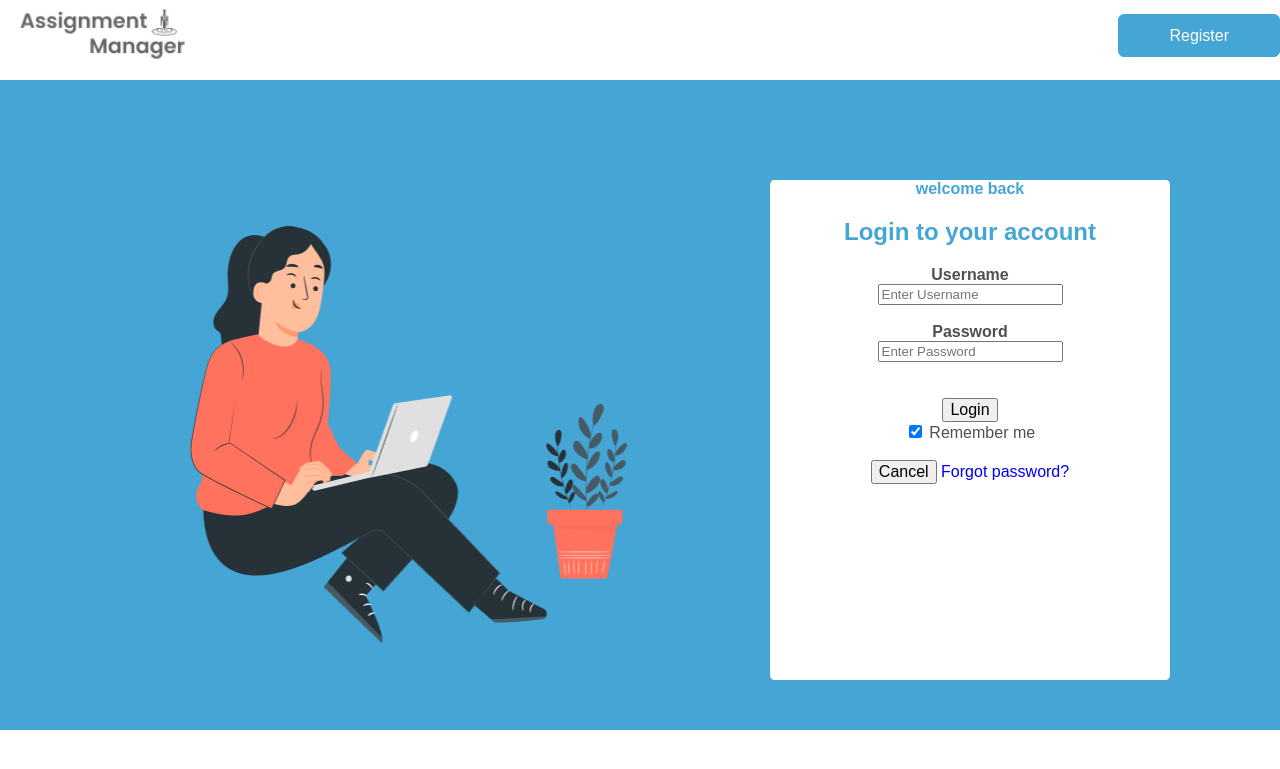
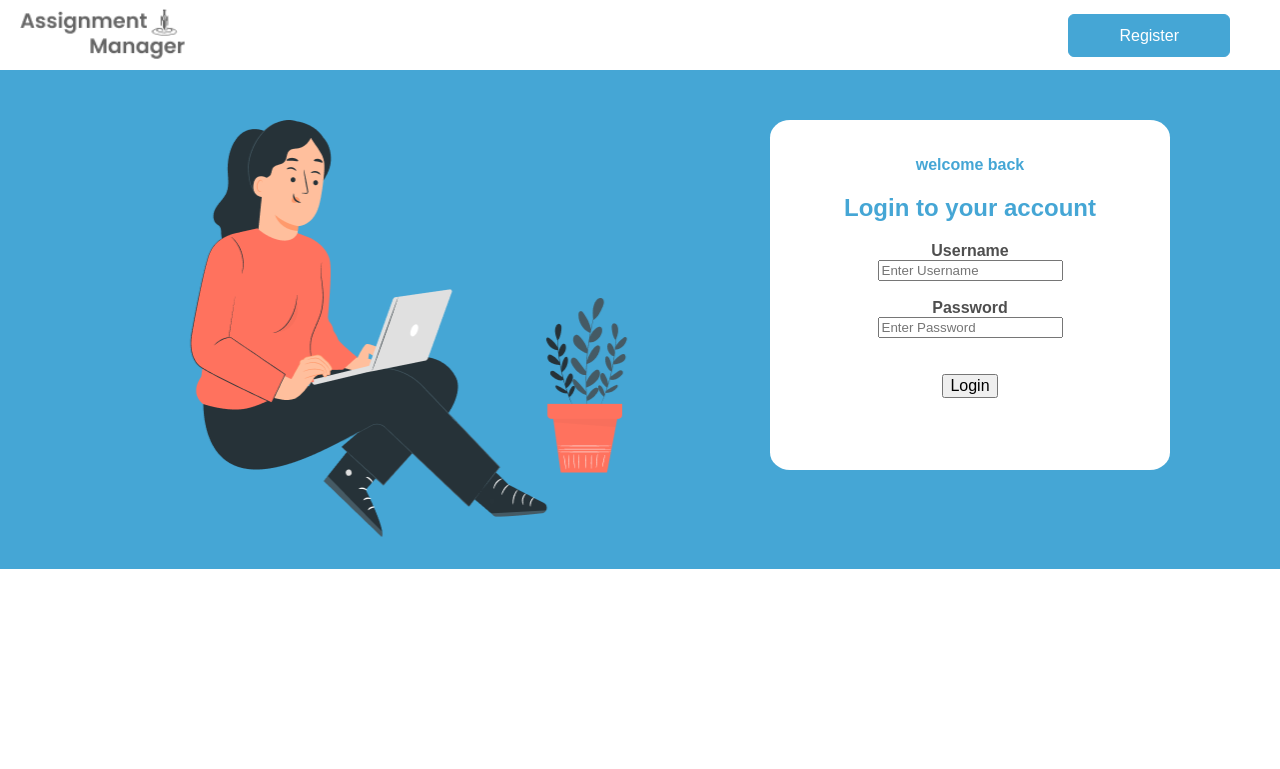
Before and after one commit to Dieuzu/SDGP-Nullpoint-G22, a PHP site: page /login.html in a window 1280 px wide; the page is wider, and only the part inside the window is pictured. Shown: the top 769 px of that part. Run offline with PHP 8.4, Linux system fonts and the light colour scheme.

Commit message:
small changes

```diff
--- a/1_FrontEnd/index.html
+++ b/1_FrontEnd/index.html
@@ -87,7 +87,7 @@
                         aliqua. Ut enim ad minim </p>
                 </div>
                 <div class="bottom-content">
-                    <img src="./images/user1.jpg" alt="">
+                    <img class="bottom-content-image" src="./images/user1.jpg" alt="">
                     <div class="reviewer-detail">
                         <h3>Reviewer Name</h3>
                         <p class="rate"><i class="fa fa-star" aria-hidden="true"></i> 4.5 </p>
@@ -102,7 +102,7 @@
                         aliqua. Ut enim ad minim </p>
                 </div>
                 <div class="bottom-content">
-                    <img src="./images/user2.jpg" alt="">
+                    <img class="bottom-content-image"src="./images/user2.jpg" alt="">
                     <div class="reviewer-detail">
                         <h3>Reviewer Name</h3>
                         <p class="rate"><i class="fa fa-star" aria-hidden="true"></i> 4.8 </p>
@@ -118,7 +118,7 @@
                         aliqua. Ut enim ad minim </p>
                 </div>
                 <div class="bottom-content">
-                    <img src="./images/user3.jpg" alt="">
+                    <img class="bottom-content-image" src="./images/user3.jpg" alt="">
                     <div class="reviewer-detail">
                         <h3>Reviewer Name</h3>
                         <p class="rate"><i class="fa fa-star" aria-hidden="true"></i> 5.0</p>
--- a/1_FrontEnd/login.css
+++ b/1_FrontEnd/login.css
@@ -1,9 +1,9 @@
 .login{
     position: absolute;
     width: 1440px;
-    height: 650px;
+    height: 519px;
     left: 0px;
-    top: 80px;
+    top: 50px;
     background: #45A6D5;
 }
 .frame{
@@ -14,19 +14,30 @@ display: flex;
     width: 719.01px;
     height: 417px;
     left: 35px;
-    top: 146px;
+    top: 70px;
 }
 .form{
     position: absolute;
     width: 400px;
-    height: 500px;
+    height: 350px;
     left: 770px;
-    top: 100px;
+    top: 70px;
     background: #fff;
-    border-radius: 1%;
+    border-radius: 5%;
     text-align: center;
 
 }
 .greetings{
     color: #45a6d5;
 }
+
+button hover{
+    opacity: 7;
+}
+.error{
+    background: #f2dede;
+    color: #a94442;
+    padding: 10px;
+    width: 95%;
+    border-radius: 5px;
+}
--- a/1_FrontEnd/login.html
+++ b/1_FrontEnd/login.html
@@ -29,33 +29,22 @@
             <img class="image" src="./Images/login-img.png" alt="">
         </div>
         <div class="form">
+            <br><br>
             <b class="greetings">welcome back</b>
             <h2 class="greetings">Login to your account</h2>
-            <!-- https://www.w3schools.com/howto/howto_css_login_form.asp -->
-            <div id="id01" class="modal">
 
-                <form class="modal-content animate" action="/action_page.php" method="post">
 
-                    <div class="container">
-                        <label for="uname"><b>Username</b></label><br>
-                        <input type="text" placeholder="Enter Username" name="uname" required><br><br>
+                <form action="log.php" method="post">
 
-                        <label for="psw"><b>Password</b></label><br>
-                        <input type="password" placeholder="Enter Password" name="psw" required><br><br><br>
+                    <label ><b>Username</b></label><br>
+                    <input type="text" placeholder="Enter Username" name="uname" required><br><br>
 
-                        <button type="submit" href="./user_page.html">Login</button><br>
-                        <label>
-                            <input type="checkbox" checked="checked" name="remember"> Remember me
-                        </label><br><br>
-                    </div>
+                    <label ><b>Password</b></label><br>
+                    <input type="password" placeholder="Enter Password" name="pass"required ><br><br><br>
 
-                    <div class="container">
-                        <button type="button" onclick="document.getElementById('id01').style.display='none'"
-                            class="cancelbtn">Cancel</button>
-                        <span class="psw" style="color: #fff;"> <a href="#">Forgot password?</a></span>
-                    </div>
+                    <button type="submit" href="./user_page.html">Login</button><br>
+
                 </form>
-            </div>
 
         </div>
     </section>
--- a/1_FrontEnd/style.css
+++ b/1_FrontEnd/style.css
@@ -62,6 +62,8 @@ body {
     font-family: "Poppins", sans-serif;
     border-radius: 6px;
     cursor: pointer;
+    margin-right: 50px;
+
   }
 
   .primary-btn a {
@@ -83,6 +85,7 @@ body {
     font-family: "Poppins", sans-serif;
     border-radius: 6px;
     cursor: pointer;
+    margin-right: 50px;
   }
 
   .main-banner {
@@ -242,30 +245,9 @@ body {
 
   }
 
-  .drag{
-    background-color: #45a6d5;
-    height: 300px;
-    border-radius: 20px;
+  .bottom-content-image{
+    border-radius: 50%;
   }
-  .drag-container{
-    display: flex;
-    margin-left:350px;
-    padding-top: 130px;
-  }
-
-  .drag-container h2{
-    color: #fff;
-  }
-
-
-  .upload-img{
-    margin-right: 70px;
-  }
-
-.drag-section{
-  padding: 100px;
-}
-
 footer {
     width: 100%;
     height: 414px;
```
Also changed, not shown: 1_FrontEnd/add_task.css (+36 -0 lines), 1_FrontEnd/add_task.html (+7 -2 lines), 1_FrontEnd/signup.html (+12 -18 lines), 1_FrontEnd/Images/cloud_upload.png, 4_RefferenceResultGen/TestFolder/TaskResults.html (deleted).
